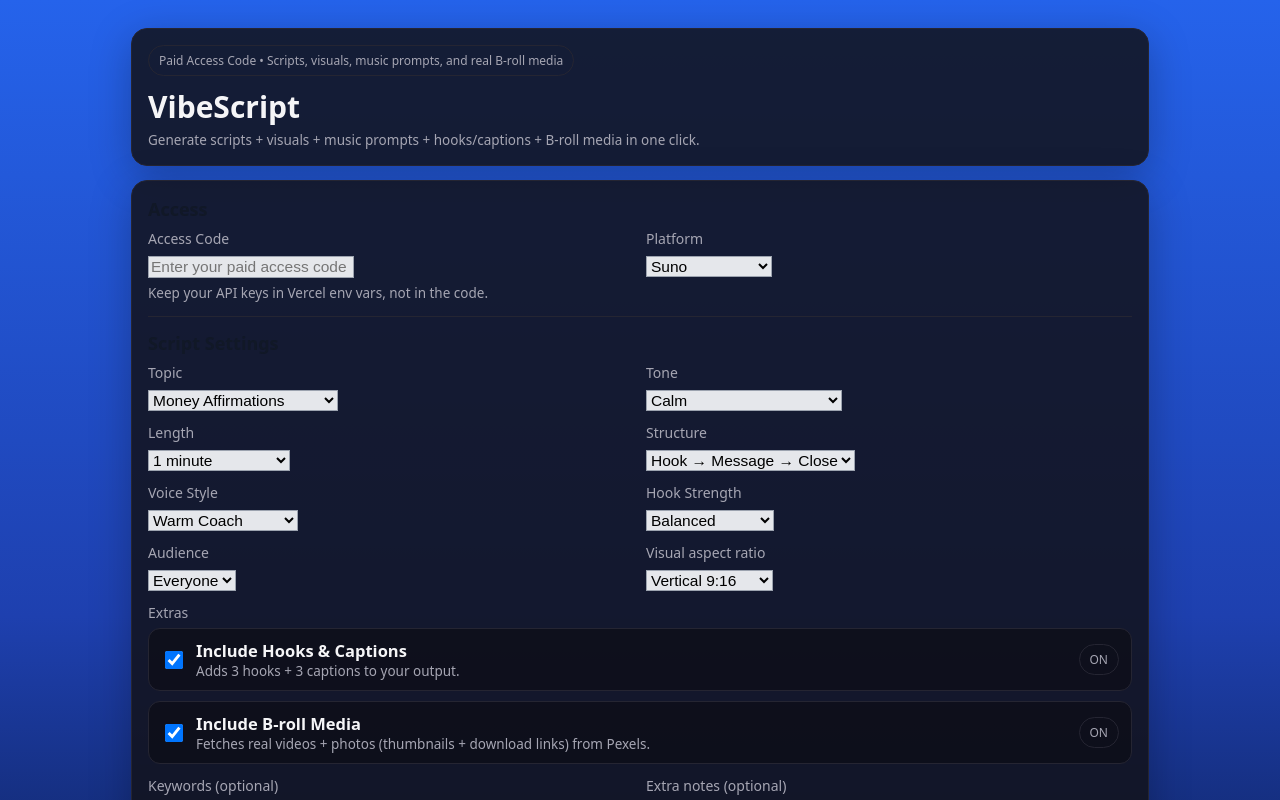
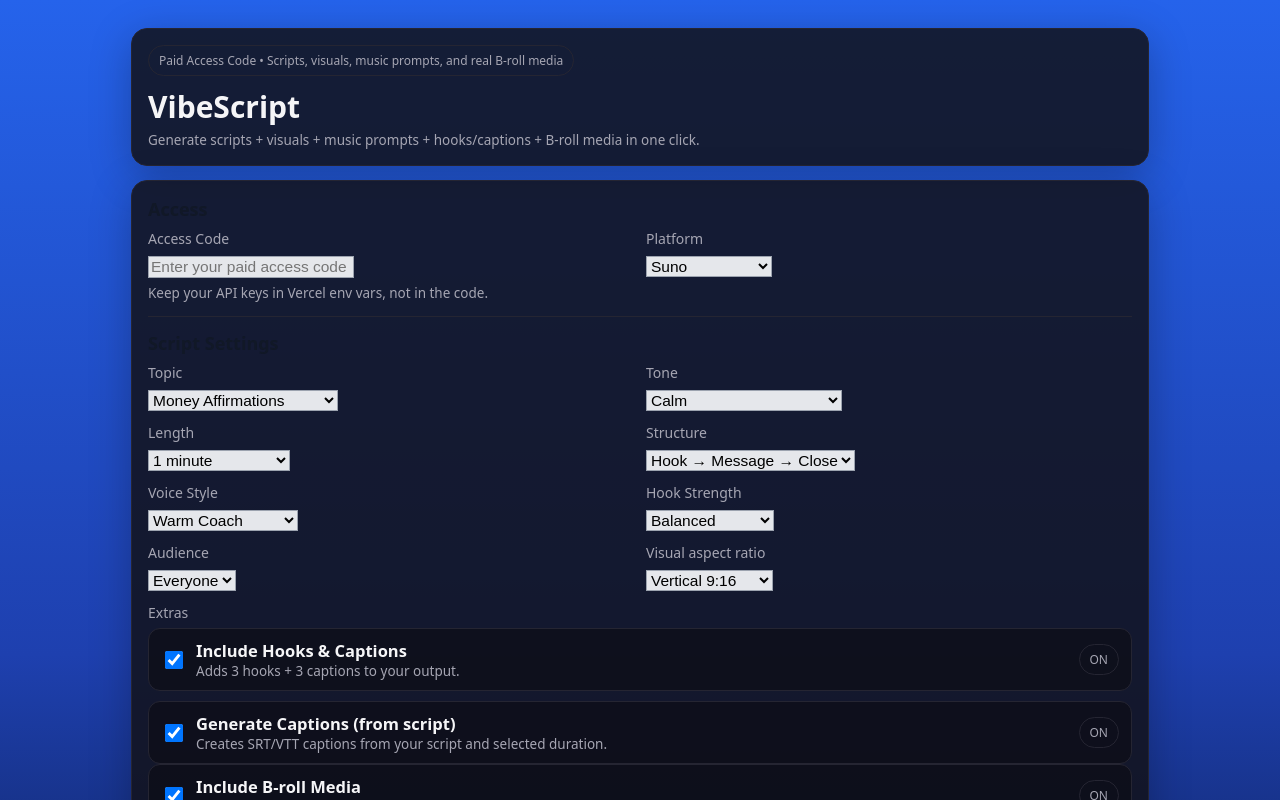
Before and after one commit to rainathecreatour-ops/Vibe-Script, a Next.js app: page / in a window 1280 px wide. Shown: the top 800 px of the page. Built offline with nearby package versions, Linux system fonts and the light colour scheme.

Commit message:
Update page.tsx

```diff
--- a/app/page.tsx
+++ b/app/page.tsx
@@ -1,4 +1,4 @@
-
+8
 'use client';
 
 import React, { useMemo, useState } from 'react';
@@ -622,6 +622,37 @@
               </div>
               <span className="badge">{includeHooksCaptions ? 'ON' : 'OFF'}</span>
             </div>
+            <div
+  style={{
+    display: 'flex',
+    gap: 10,
+    alignItems: 'center',
+    border: '1px solid var(--border)',
+    background: 'rgba(10, 10, 18, 0.6)',
+    borderRadius: 12,
+    padding: '10px 12px',
+    marginTop: 10
+  }}
+>
+  <input
+    type="checkbox"
+    checked={includeCaptions}
+    onChange={(e) => setIncludeCaptions(e.target.checked)}
+    style={{ width: 18, height: 18 }}
+  />
+  <div style={{ flex: 1 }}>
+    <div style={{ fontWeight: 700 }}>
+      Generate Captions (from script)
+    </div>
+    <div className="small">
+      Creates SRT/VTT captions from your script and selected duration.
+    </div>
+  </div>
+  <span className="badge">
+    {includeCaptions ? 'ON' : 'OFF'}
+  </span>
+</div>
+
 
             <div
               style={{
@@ -693,6 +724,30 @@
   <button className="secondary" onClick={loadSession}>
     Load Last Session
   </button>
+ <button
+  className="secondary"
+  onClick={() => {
+    if (!result) return;
+    const { srt } = buildCaptionsFromScript(result, durationSeconds);
+    downloadTextFile(`vibescript_${Date.now()}.srt`, srt);
+  }}
+  disabled={!result || !includeCaptions}
+>
+  Download .srt
+</button>
+
+<button
+  className="secondary"
+  onClick={() => {
+    if (!result) return;
+    const { vtt } = buildCaptionsFromScript(result, durationSeconds);
+    downloadTextFile(`vibescript_${Date.now()}.vtt`, vtt);
+  }}
+  disabled={!result || !includeCaptions}
+>
+  Download .vtt
+</button>
+
 </div>
 
 
```
